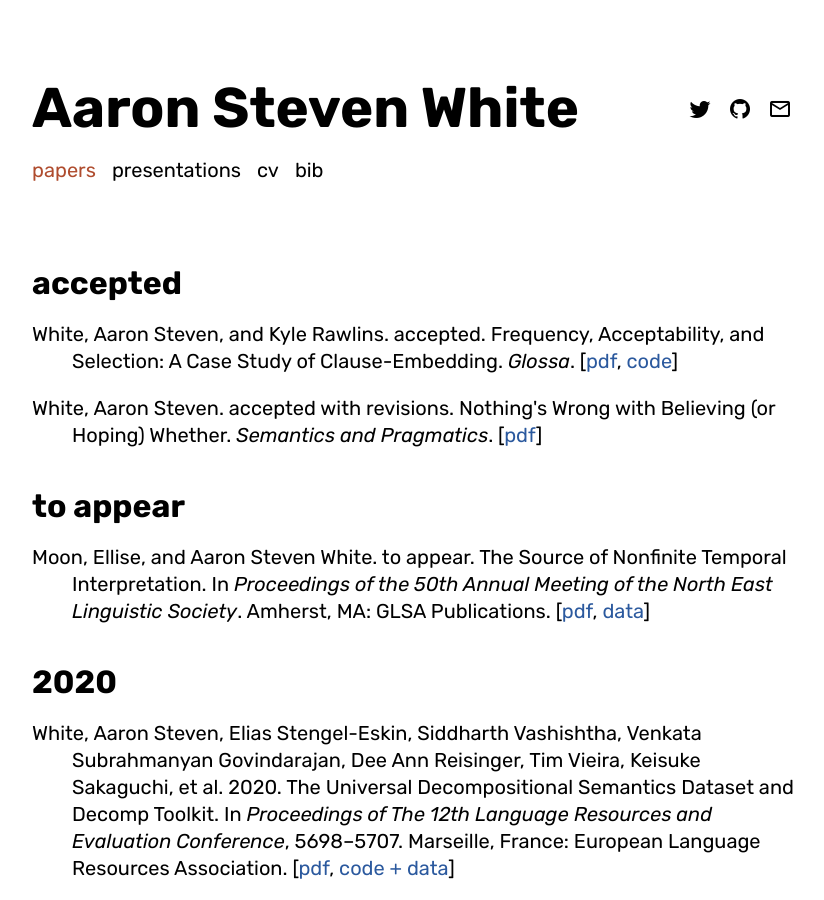
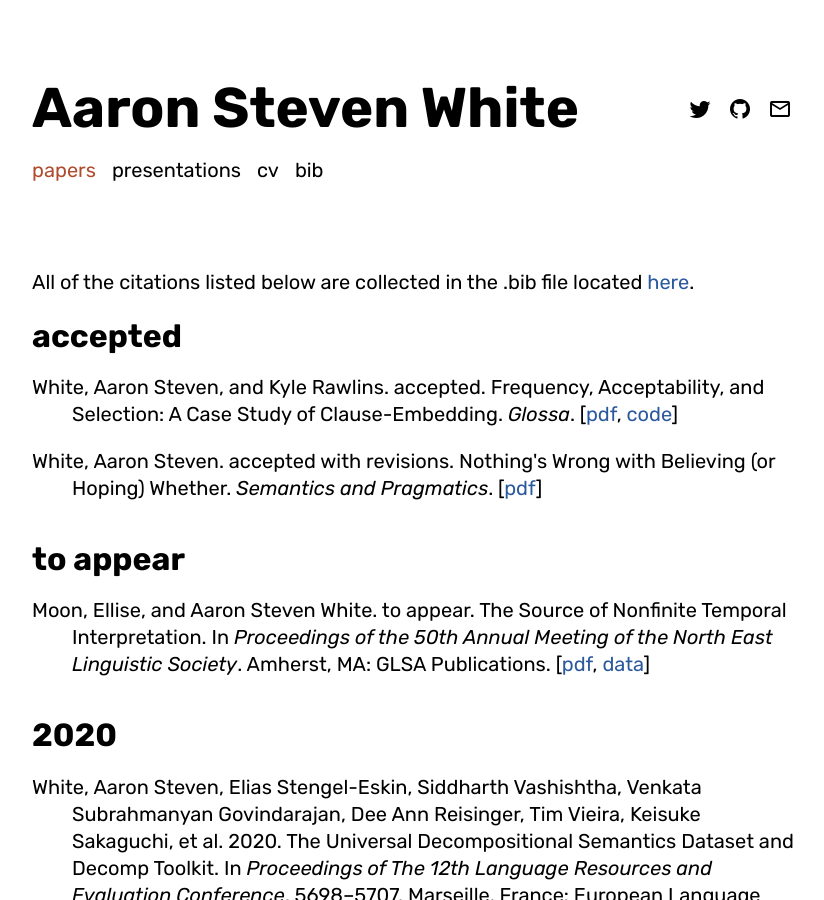
Before and after one commit to JIAXINGUY/aaronstevenwhite.github.io, a Jekyll site: the page built from papers.md, in a window 1280 px wide and 900 px high. Shown: the whole window, without its empty margins (224-1048 px from the left). Built offline with Jekyll 4.4.1, drawn with Linux system fonts in a browser that asks for light colours; some web fonts are replaced.

Commit message:
Adds note about bibfile

```diff
--- a/papers.md
+++ b/papers.md
@@ -3,6 +3,8 @@ layout: page
 title: Papers
 share: false
 ---
+
+All of the citations listed below are collected in the .bib file located [here](aaronstevenwhite.bib).
 
 {% for batch in site.data.papers %}
 
```
